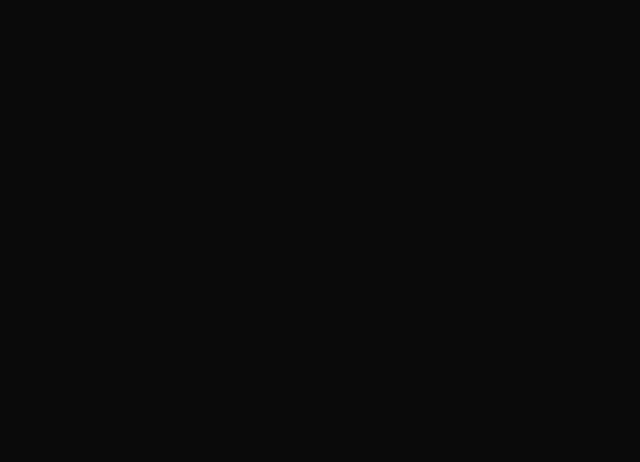
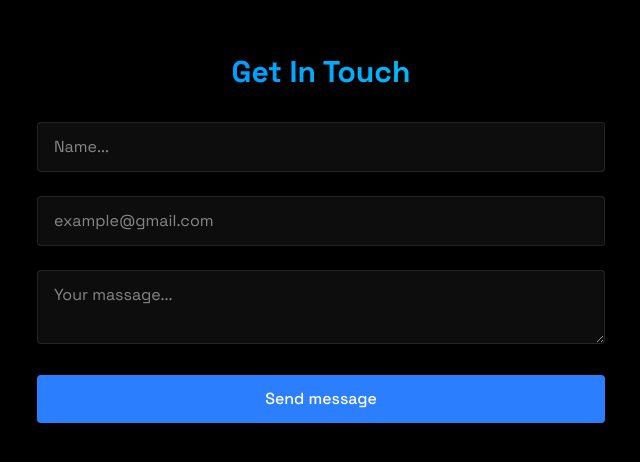
Before and after one commit to 1srah/1srah_Portfolio, a React (Vite) app: page / in a window 1280 px wide. Shown: the part 2798-3260 px from the top of the page, without its empty margins (319-959 px from the left). Before the commit the page ends 2636 px from the top, so only its background shows below. Built offline with nearby package versions, Linux system fonts and the light colour scheme.

Commit message:
Contact page and add Emailjs

```diff
--- a/src/App.jsx
+++ b/src/App.jsx
@@ -7,6 +7,7 @@
 import { Home } from "./components/sections/Home";
 import { About } from "./components/sections/About";
 import { Project } from "./components/sections/Project";
+import { Contact } from "./components/sections/Contact";
 
 function App() {
   const [isLoaded, setIsLoaded] = useState(false);
@@ -24,6 +25,7 @@
         <Home/>
         <About/>
         <Project/>
+        <Contact/>
       </div>
     </>
   );
--- a/src/components/sections/Contact.jsx
+++ b/src/components/sections/Contact.jsx
@@ -0,0 +1,96 @@
+import { useState } from "react";
+import { RevealOnScroll } from "./RevealOnScroll";
+import emailjs from "emailjs-com";
+
+export const Contact = () => {
+  const [formData, setFormData] = useState({
+    name: "",
+    email: "",
+    message: "",
+  });
+
+  const handleSubmit = (e) => {
+    e.preventDefault();
+
+    emailjs
+      .sendForm(
+        import.meta.env.VITE_SERVICE_ID,
+        import.meta.env.VITE_TEMPLATE_ID,
+        e.target,
+        import.meta.env.VITE_API_KEY
+      )
+      .then((result) => {
+        alert("Message Sent");
+        setFormData({ name: "", email: "", message: "" });
+      })
+      .catch(() => alert("Oop! Something went wrong. Plase try again."));
+  };
+  return (
+    <section
+      id="contact"
+      className="min-h-screen flex items-center justify-center py-20"
+    >
+      <RevealOnScroll>
+        <div className="px-4 w-150">
+          <h2 className="text-3xl font-bold mb-8 bg-gradient-to-r from-blue-500 to-cyan-400 bg-clip-text text-transparent text-center">
+            {" "}
+            Get In Touch
+          </h2>
+          <form className="space-y-6" onSubmit={handleSubmit}>
+            <div className="relative">
+              <input
+                type="text"
+                id="name"
+                name="name"
+                required
+                value={formData.name}
+                className="w-full bg-white/5 border border-white/10 rounded px-4 py-3 text-white transition focus:outline-none focus:border-blue-500 focus:bg-blue-500/5"
+                placeholder="Name..."
+                onChange={(e) =>
+                  setFormData({ ...formData, name: e.target.value })
+                }
+              />
+            </div>
+
+            <div className="relative">
+              <input
+                type="email"
+                id="email"
+                name="email"
+                required
+                value={formData.email}
+                className="w-full bg-white/5 border border-white/10 rounded px-4 py-3 text-white transition focus:outline-none focus:border-blue-500 focus:bg-blue-500/5"
+                placeholder="example@gmail.com"
+                onChange={(e) =>
+                  setFormData({ ...formData, email: e.target.value })
+                }
+              />
+            </div>
+
+            <div className="relative">
+              <textarea
+                id="message"
+                name="message"
+                required
+                row={5}
+                value={formData.message}
+                className="w-full bg-white/5 border border-white/10 rounded px-4 py-3 text-white transition focus:outline-none focus:border-blue-500 focus:bg-blue-500/5"
+                placeholder="Your massage..."
+                onChange={(e) =>
+                  setFormData({ ...formData, message: e.target.value })
+                }
+              />
+            </div>
+
+            <button
+              type="submit"
+              className="w-full bg-blue-500 text-white py-3 px-6 rounded font-medium transition relative overflow-hidden hover:-translate-y-0.5 hover:shadow-[0_0_15px_rgba(59,130,246,0.4)] hover:bg-blue-400"
+            >
+              Send message
+            </button>
+          </form>
+        </div>
+      </RevealOnScroll>
+    </section>
+  );
+};
--- a/src/index.css
+++ b/src/index.css
@@ -40,8 +40,8 @@
 
 .reveal{
   opacity: 0;
-  transform: translateY(20px);
-  transition: opacity 0.7s ease, transform 0.7s ease;
+  transform: translateY(50px);
+  transition: opacity 1s ease, transform 1s ease;
 }
 
 .reveal.visible{
```
Also changed, not shown: 1 other file (tests, documents, lock files or other folders).
